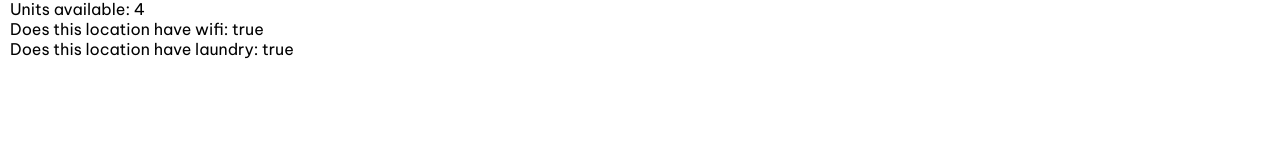
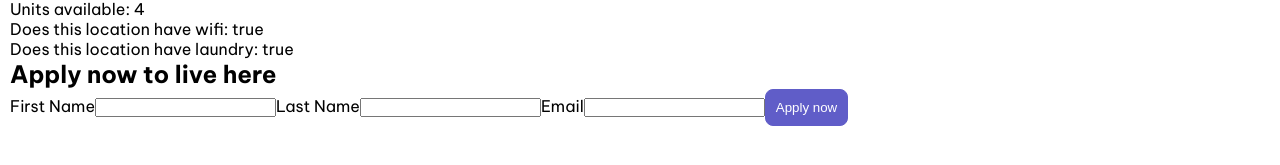
Before and after one commit to gatoAndres5/firstProj, an Angular app: page /details/0 in a window 1280 px wide. Shown: the part 475-640 px from the top of the page. Built offline with nearby package versions, Linux system fonts and the light colour scheme.

Commit message:
Lesson 12 Done

```diff
--- a/src/app/details/details.component.ts
+++ b/src/app/details/details.component.ts
@@ -3,11 +3,12 @@
 import { ActivatedRoute } from '@angular/router';
 import { HousingService } from '../housing.service';
 import { HousingLocation } from '../housinglocation';
+import {FormControl, FormGroup, ReactiveFormsModule} from '@angular/forms'
 
 @Component({
   selector: 'app-details',
   standalone: true,
-  imports: [CommonModule],
+  imports: [CommonModule,ReactiveFormsModule],
   template: `
   <article>
     <img class="listing-photo" [src]="housingLocation?.photo"
@@ -24,6 +25,20 @@
         <li>Does this location have laundry: {{housingLocation?.laundry}}</li>
       </ul>
     </section>
+    <section class="listing-apply">
+      <h2 class="section-heading">Apply now to live here</h2>
+      <form [formGroup]="applyForm" (submit)="submitApplication()">
+        <label for="first-name">First Name</label>
+        <input id="first-name" type="text" formControlName="firstName">
+
+        <label for="last-name">Last Name</label>
+        <input id="last-name" type="text" formControlName="lastName">
+
+        <label for="email">Email</label>
+        <input id="email" type="email" formControlName="email">
+        <button type="submit" class="primary">Apply now</button>
+      </form>
+    </section>
   </article>
 `,
   styles: [
@@ -34,10 +49,21 @@
   route: ActivatedRoute = inject(ActivatedRoute);
   housingService = inject(HousingService);
   housingLocation: HousingLocation | undefined;
+  applyForm = new FormGroup({
+    firstName: new FormControl(''),
+    lastName: new FormControl(''),
+    email: new FormControl('')
+  });
 
   constructor() {
     const housingLocationId = Number(this.route.snapshot.params['id']);
     this.housingLocation = this.housingService.getHousingLocationById(housingLocationId);
   }
-
+  submitApplication() {
+    this.housingService.submitApplication(
+      this.applyForm.value.firstName ?? '',
+      this.applyForm.value.lastName ?? '',
+      this.applyForm.value.email ?? ''
+    );
+  }
 }
--- a/src/app/housing.service.ts
+++ b/src/app/housing.service.ts
@@ -115,4 +115,7 @@
   getHousingLocationById(id: number): HousingLocation | undefined {
     return this.housingLocationList.find(housingLocation => housingLocation.id === id);
   }
+  submitApplication(firstName: string, lastName: string, email: string) {
+    console.log(`Homes application recieved: firstName: ${firstName}, lastName: ${lastName}, email: ${email}.`);
+  }
 }
```
